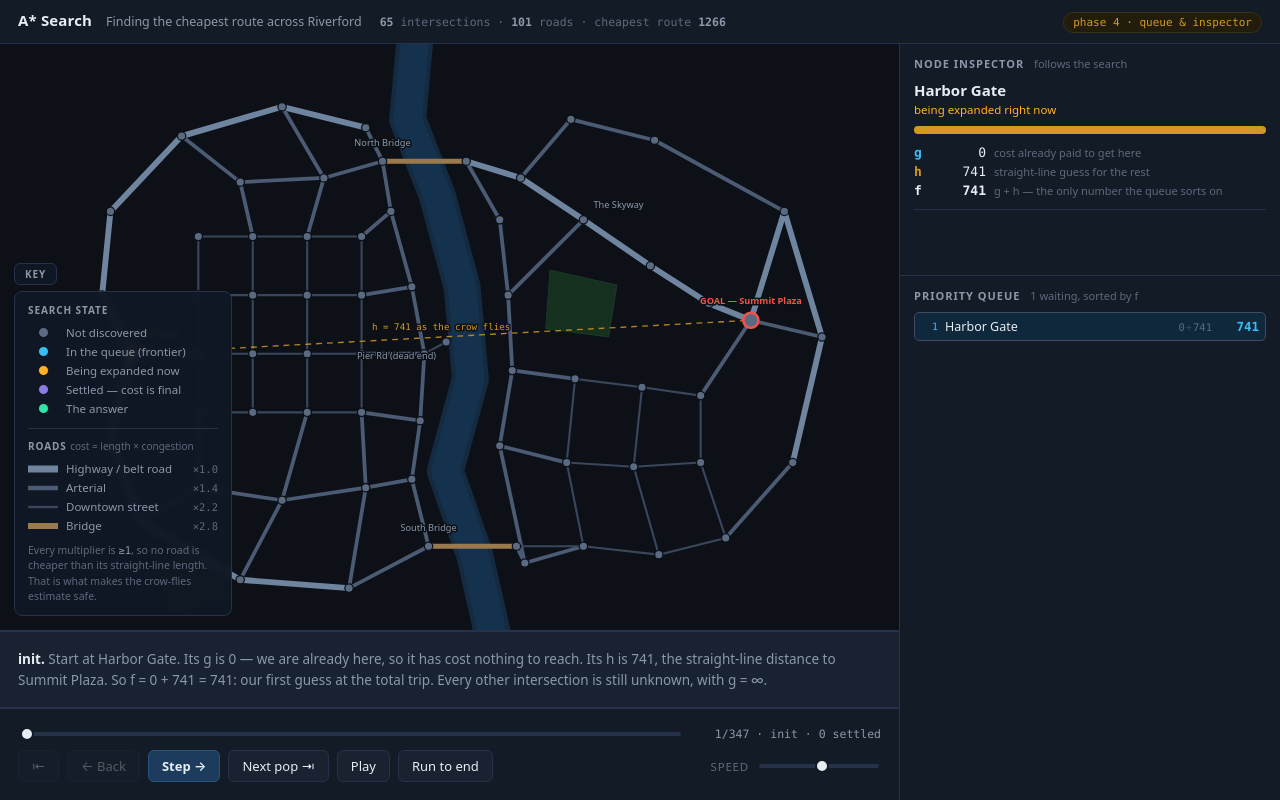
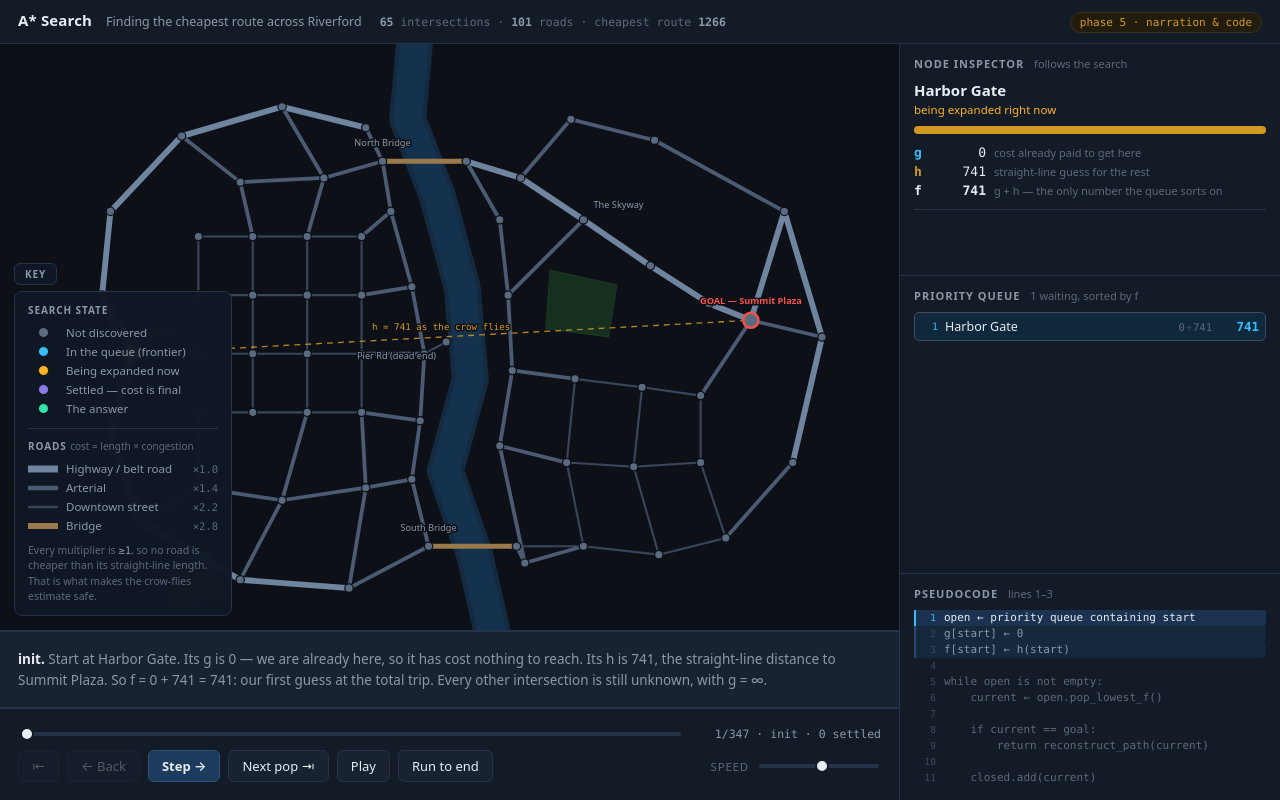
Before and after one commit to Gcastro02/AStarAlgorithm, a plain HTML site: page index.html in a window 1280 px wide. Drawn offline with Linux system fonts and the light colour scheme.

Commit message:
Phase 5: pseudocode panel with live line highlighting and branch verdicts
Highlights the executing line, dims the rest of the executing block, and
auto-scrolls to keep it in view. Events carry lineEnd so RELAX lights lines
19-23 and INIT lights 1-3.

Branch lines 8 and 19 show a TRUE/FALSE badge, so the viewer sees one line of
code resolve two opposite ways -- RELAX when true, SKIP when false.

Fixes auto-scroll using offsetTop without a positioned container, which meant
page coordinates were used and every scroll clamped to the bottom of the
listing. It looked correct only because line 19 happens to sit near the
bottom. Verified across all 347 events geometrically.

Co-Authored-By: Claude Opus 5 <noreply@anthropic.com>

```diff
--- a/index.html
+++ b/index.html
@@ -14,7 +14,7 @@
     <h1>A* Search</h1>
     <span class="sub">Finding the cheapest route across Riverford</span>
     <span class="stats" id="stats"></span>
-    <span class="phase" id="phase-badge">phase 4 &middot; queue &amp; inspector</span>
+    <span class="phase" id="phase-badge">phase 5 &middot; narration &amp; code</span>
   </header>
 
   <main class="map-pane">
@@ -54,6 +54,11 @@
     <section class="panel panel--grow">
       <h2>Priority queue <span class="hint" id="queue-count"></span></h2>
       <div id="queue"></div>
+    </section>
+
+    <section class="panel panel--code">
+      <h2>Pseudocode <span class="hint" id="pc-hint"></span></h2>
+      <div class="pc" id="pseudocode"></div>
     </section>
 
   </aside>
--- a/src/astar.js
+++ b/src/astar.js
@@ -102,12 +102,13 @@ function runAStar(city, startId, goalId, options = {}) {
   /* -- Initialise --------------------------------------------------------- */
   const h0 = h(startId);
   open.addOrUpdate(startId, h0, 0, h0);
-  emit(EVENT.INIT, 3,
+  /* Lines 1-3 all run here: seed the queue, set g, set f. */
+  emit(EVENT.INIT, 1,
     `Start at ${name(startId)}. Its g is 0 — we are already here, so it has cost ` +
     `nothing to reach. Its h is ${num(h0)}, the straight-line distance to ` +
     `${name(goalId)}. So f = 0 + ${num(h0)} = ${num(h0)}: our first guess at the ` +
     `total trip. Every other intersection is still unknown, with g = ∞.`,
-    { current: startId });
+    { current: startId, lineEnd: 3 });
 
   /* -- Main loop ---------------------------------------------------------- */
   while (!open.isEmpty()) {
@@ -132,7 +133,7 @@ function runAStar(city, startId, goalId, options = {}) {
         `This is ${name(goalId)} — and it came off the queue with the lowest f of ` +
         `anything remaining. Every other route still under consideration already ` +
         `costs more than this one. So this route is optimal, and we can stop.`,
-        { current, isGoal: true });
+        { current, isGoal: true, verdict: true });
 
       const path = [];
       for (let node = goalId; node !== undefined; node = parent.get(node)) path.push(node);
@@ -163,7 +164,7 @@ function runAStar(city, startId, goalId, options = {}) {
     emit(EVENT.GOAL_CHECK, 8,
       `Not ${name(goalId)} yet, so we carry on. Note that A* only checks for the ` +
       `goal here, when a node is popped — not when it is first discovered.`,
-      { current, isGoal: false });
+      { current, isGoal: false, verdict: false });
 
     /* -- Close it: its cost is now final ---------------------------------- */
     closed.add(current);
@@ -179,7 +180,7 @@ function runAStar(city, startId, goalId, options = {}) {
         emit(EVENT.SKIP_CLOSED, 14,
           `${name(neighbour)} is already settled — we proved its cheapest cost ` +
           `earlier, so there is nothing to check. Skip it.`,
-          { current, neighbour, edge: edge.index });
+          { current, neighbour, edge: edge.index, lineEnd: 15 });
         continue;
       }
 
@@ -224,13 +225,16 @@ function runAStar(city, startId, goalId, options = {}) {
           current, neighbour, edge: edge.index,
           tentativeG, previousG, newF: fN, previousF, hOfNeighbour: hN,
           reparented: wasKnown,
+          /* The whole if-body runs, not just the test. */
+          lineEnd: 23,
+          verdict: true,
         });
       } else {
         emit(EVENT.SKIP, 19,
           `No better. ${num(tentativeG)} is not cheaper than the ${num(previousG)} ` +
           `we already have for ${name(neighbour)}, so we leave it alone. The route ` +
           `we already knew stays.`,
-          { current, neighbour, edge: edge.index, tentativeG, previousG });
+          { current, neighbour, edge: edge.index, tentativeG, previousG, verdict: false });
       }
     }
   }
--- a/src/main.js
+++ b/src/main.js
@@ -29,6 +29,7 @@
   const view = renderCity(svg, city, { startId, goalId });
   renderStateKey(document.getElementById('key-states'));
   renderLegend(document.getElementById('legend'), city);
+  renderPseudocode(document.getElementById('pseudocode'));
 
   /* -- Run and verify the search ------------------------------------------- */
   const check = verifySearch(city, startId, goalId);
@@ -67,6 +68,8 @@
     inspSource: document.getElementById('insp-source'),
     queue: document.getElementById('queue'),
     queueCount: document.getElementById('queue-count'),
+    pseudocode: document.getElementById('pseudocode'),
+    pcHint: document.getElementById('pc-hint'),
   };
 
   const SHORT_LABEL = {
@@ -101,6 +104,11 @@
     } else {
       updateQueueFocus(els.queue, focus);
     }
+
+    highlightPseudocode(els.pseudocode, event);
+    els.pcHint.textContent = event.lineEnd && event.lineEnd !== event.line
+      ? `lines ${event.line}–${event.lineEnd}`
+      : `line ${event.line}`;
 
     /* You are normally hovering the very node you just clicked, so check the
        pin first -- otherwise clicking appears to do nothing until the cursor
--- a/src/panels.js
+++ b/src/panels.js
@@ -188,3 +188,62 @@ function renderLegend(container, city) {
        </div>`)
     .join('');
 }
+
+/* ---------------------------------------------------------------------------
+ * Pseudocode panel.
+ *
+ * Built once, then only classes change. Rebuilding 25 lines on every step
+ * would churn the DOM for nothing and would fight the scroll position.
+ * -------------------------------------------------------------------------*/
+
+const escapeHtml = (text) =>
+  text.replace(/&/g, '&amp;').replace(/</g, '&lt;').replace(/>/g, '&gt;');
+
+function renderPseudocode(container) {
+  container.innerHTML = PSEUDOCODE
+    .map((text, i) => {
+      const n = i + 1;
+      return `<div class="pc-line" data-line="${n}">` +
+             `<span class="pc-num">${n}</span>` +
+             `<code class="pc-text">${escapeHtml(text) || '&nbsp;'}</code>` +
+             `<span class="pc-verdict"></span>` +
+             `</div>`;
+    })
+    .join('');
+}
+
+/**
+ * Light the line (or block of lines) the current event is executing.
+ *
+ * `verdict` is the detail that earns this panel its place. Lines 8 and 19 are
+ * branches, and the same line resolves two opposite ways on different steps:
+ * line 19 is RELAX when true and SKIP when false. Labelling the branch
+ * outcome turns "here is where we are" into "here is the decision, and here is
+ * how it just went".
+ */
+function highlightPseudocode(container, event) {
+  const first = event.line;
+  const last = event.lineEnd || event.line;
+
+  for (const row of container.querySelectorAll('.pc-line')) {
+    const n = Number(row.dataset.line);
+    row.classList.toggle('is-active', n === first);
+    row.classList.toggle('is-block', n > first && n <= last);
+    const badge = row.querySelector('.pc-verdict');
+    if (n === first && event.verdict !== undefined) {
+      badge.textContent = event.verdict ? 'true' : 'false';
+      badge.className = `pc-verdict is-${event.verdict ? 'true' : 'false'}`;
+    } else {
+      badge.textContent = '';
+      badge.className = 'pc-verdict';
+    }
+  }
+
+  /* Keep the active line in view WITHOUT scrollIntoView, which would also
+     scroll ancestors and can jerk the whole layout. */
+  const active = container.querySelector('.pc-line.is-active');
+  if (!active) return;
+  const target = active.offsetTop - (container.clientHeight - active.offsetHeight) / 2;
+  const max = container.scrollHeight - container.clientHeight;
+  container.scrollTop = Math.max(0, Math.min(target, max));
+}
--- a/styles.css
+++ b/styles.css
@@ -743,3 +743,83 @@ input[type="range"]:focus-visible { box-shadow: 0 0 0 3px #2b558066; }
 }
 
 .q-note strong { color: var(--pathcol); font-weight: 700; }
+
+/* -- Pseudocode panel -------------------------------------------------------- */
+
+.panel--code {
+  height: 226px;
+  display: flex;
+  flex-direction: column;
+  padding-bottom: 10px;
+}
+
+.pc {
+  /* Positioned so that each line's offsetTop is measured from THIS box.
+     Without it, offsetTop is relative to the nearest positioned ancestor and
+     the auto-scroll arithmetic silently uses page coordinates. */
+  position: relative;
+  flex: 1;
+  min-height: 0;
+  overflow-y: auto;
+  font-family: var(--mono);
+  font-size: 11px;
+  line-height: 16px;
+  /* Scroll position is driven by code; hide the bar to avoid a stray scrollbar
+     appearing and disappearing as the active line moves. */
+  scrollbar-width: none;
+}
+
+.pc::-webkit-scrollbar { width: 0; height: 0; }
+
+.pc-line {
+  display: grid;
+  grid-template-columns: 20px 1fr auto;
+  align-items: center;
+  gap: 8px;
+  padding: 0 6px 0 0;
+  border-left: 2px solid transparent;
+  border-radius: 0 3px 3px 0;
+  color: var(--dim);
+  white-space: pre;
+}
+
+.pc-num {
+  text-align: right;
+  font-size: 9.5px;
+  color: #3f4a5c;
+  user-select: none;
+}
+
+.pc-text { font: inherit; }
+
+/* The line executing right now. */
+.pc-line.is-active {
+  background: #1b3350;
+  border-left-color: var(--open);
+  color: var(--text);
+}
+
+.pc-line.is-active .pc-num { color: var(--open); }
+
+/* The rest of the block that runs as a consequence. */
+.pc-line.is-block {
+  background: #16283c;
+
+  border-left-color: #2b4a6b;
+  color: var(--muted);
+}
+
+/* Branch outcome. Line 19 is RELAX when true and SKIP when false -- the same
+   line resolving two opposite ways is the single most instructive thing this
+   panel can show. */
+.pc-verdict {
+  font-size: 9px;
+  font-weight: 700;
+  letter-spacing: 0.06em;
+  text-transform: uppercase;
+  padding: 1px 6px;
+  border-radius: 999px;
+}
+
+.pc-verdict.is-true  { color: #7ee8b4; background: #10321f; }
+.pc-verdict.is-false { color: #f2a08f; background: #3a1a16; }
```
Also changed, not shown: 1 other file.
